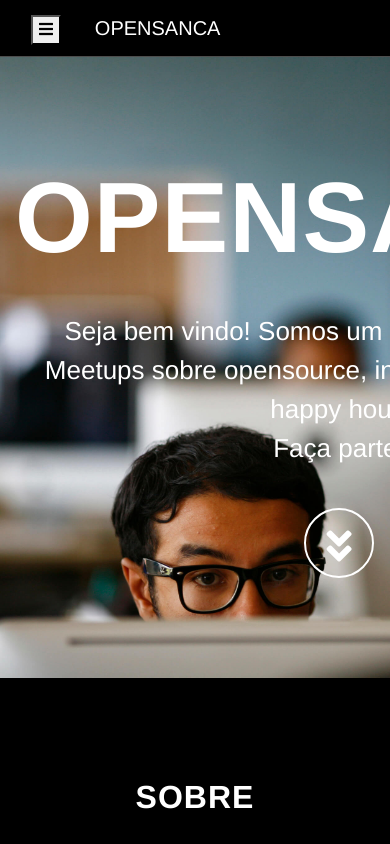
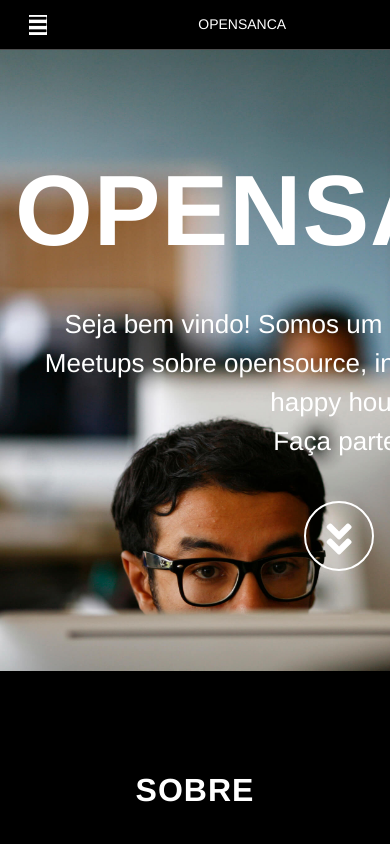
Before and after one commit to opensanca/website, a Gatsby site: page / in a window 390 px wide. Shown: the top 844 px of the page. Built offline with nearby package versions, Linux system fonts and the light colour scheme; Gatsby itself is replaced by a stand-in of ours.

Commit message:
fix: ajust navbar styles and responsive

```diff
--- a/src/main.css
+++ b/src/main.css
@@ -65,6 +65,7 @@
   text-transform: uppercase;
   font-family: Montserrat, "Helvetica Neue", Helvetica, Arial, sans-serif;
   background-color: #000;
+  height: 50px;
 }
 
 .navbar-custom .navbar-brand {
@@ -88,6 +89,7 @@
 
 .navbar-custom a {
   color: #fff;
+  font-size: 14px;
 }
 
 .navbar-custom .nav li a {
@@ -118,6 +120,11 @@
 
 .navbar-custom .nav li.active a:hover {
   color: #fff;
+}
+
+.navbar-custom .nav li{
+  padding: 10px;
+  font-size: 14px;
 }
 
 @media (min-width: 768px) {
--- a/src/pages/index.js
+++ b/src/pages/index.js
@@ -41,16 +41,9 @@
 const Index = () => {
   return (
     <>
-      <nav className="navbar navbar-custom navbar-fixed-top" role="navigation">
-        <div className="container">
-          <div className="navbar-header">
-            <button
-              type="button"
-              className="navbar-toggle"
-              data-toggle="collapse"
-              data-target=".navbar-main-collapse"
-            >
-              <i className="fa fa-bars"></i>
+      <nav class="navbar navbar-expand-lg navbar-custom navbar-fixed-top" role="navigation">
+        <button class="navbar-toggler" type="button" data-toggle="collapse" data-target="#navbarSupportedContent" aria-controls="navbarSupportedContent" aria-expanded="false" aria-label="Toggle navigation">
+          <i className="fa fa-bars" style={{background: '#fff'}}></i>
         </button>
         <a className="navbar-brand page-scroll" href="#page-top">
           <img
@@ -61,9 +54,8 @@
           />
           <span className="light">opensanca</span>
         </a>
-          </div>
 
-          <div className="collapse navbar-collapse navbar-right navbar-main-collapse">
+        <div class="collapse navbar-collapse navbar-right navbar-main-collapse" id="navbarSupportedContent">
         <ul className="nav navbar-nav">
           <li>
             <a className="page-scroll" href="#about">
@@ -109,7 +101,6 @@
             </a>
           </li>
         </ul>
-          </div>
         </div>
       </nav>
 
```
Lines whose indentation alone changed are shown as unchanged.
